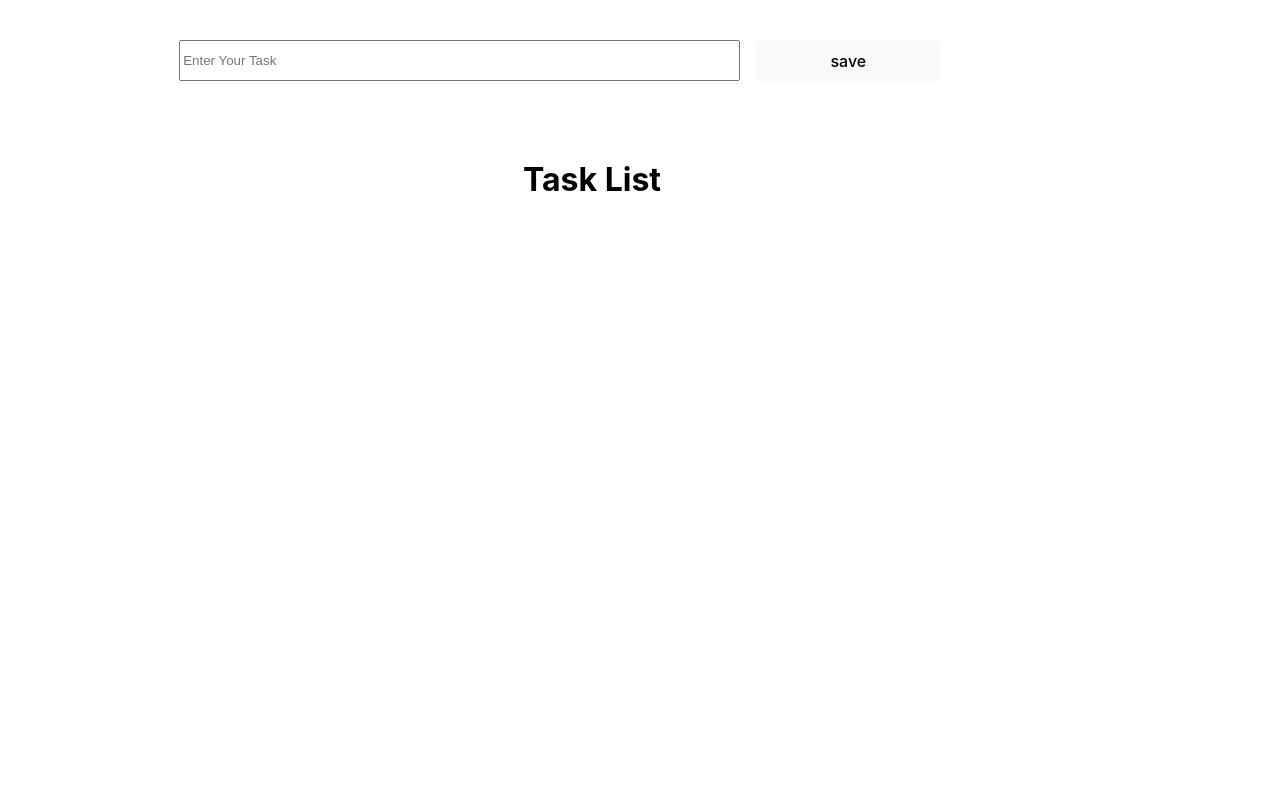
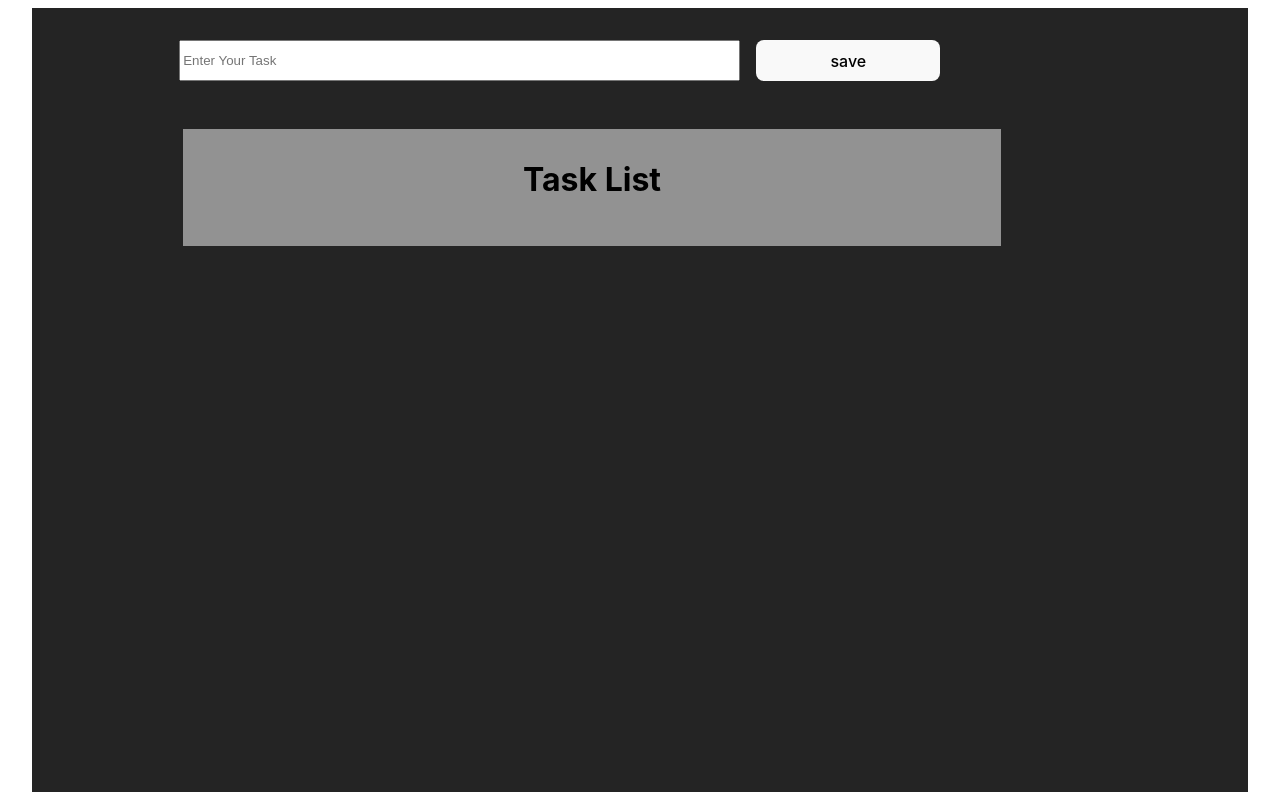
Before and after one commit to prasadmahind123/ToDo-App, a React (Vite) app: page / in a window 1280 px wide. Built offline with nearby package versions, Linux system fonts and the light colour scheme.

Commit message:
Update App.css

```diff
--- a/src/App.css
+++ b/src/App.css
@@ -3,6 +3,7 @@
   margin: 0 auto 0 auto;
   padding: 2rem;
   height: 90vh;
+  background-color: #242424;
 }
 .App{
   width:  90vw;
```
